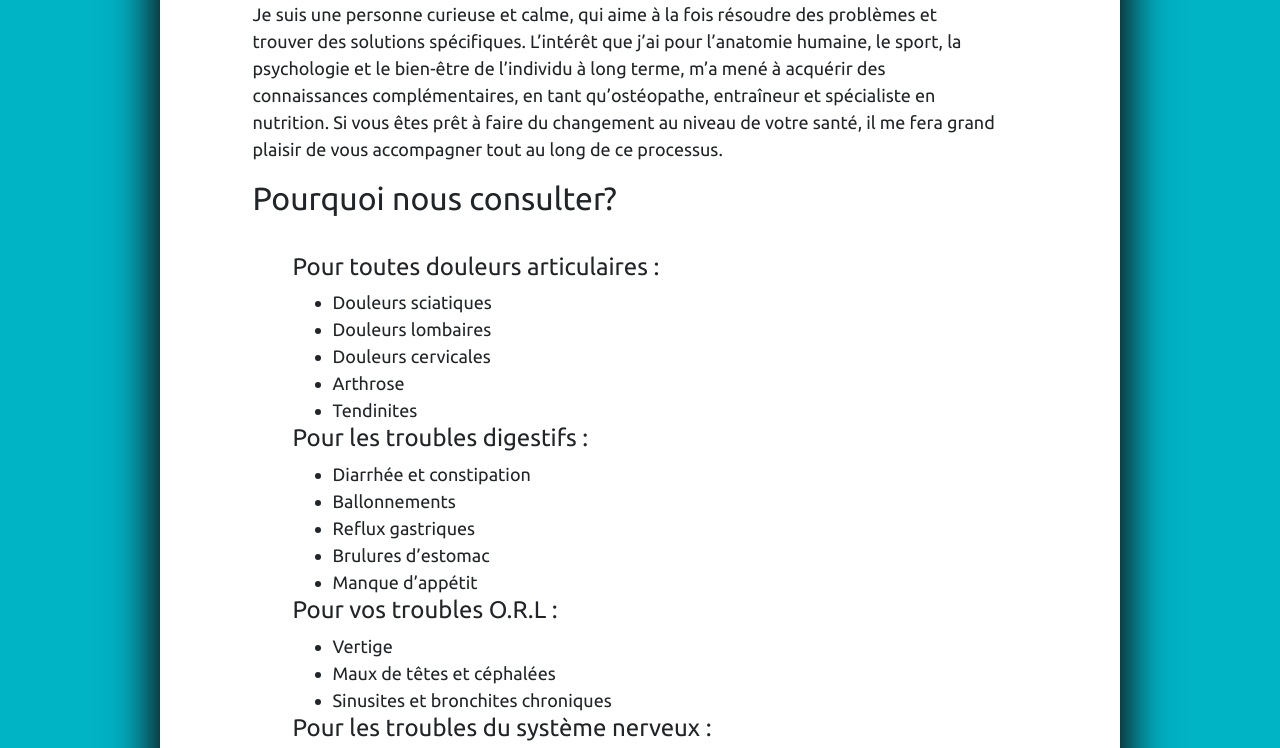
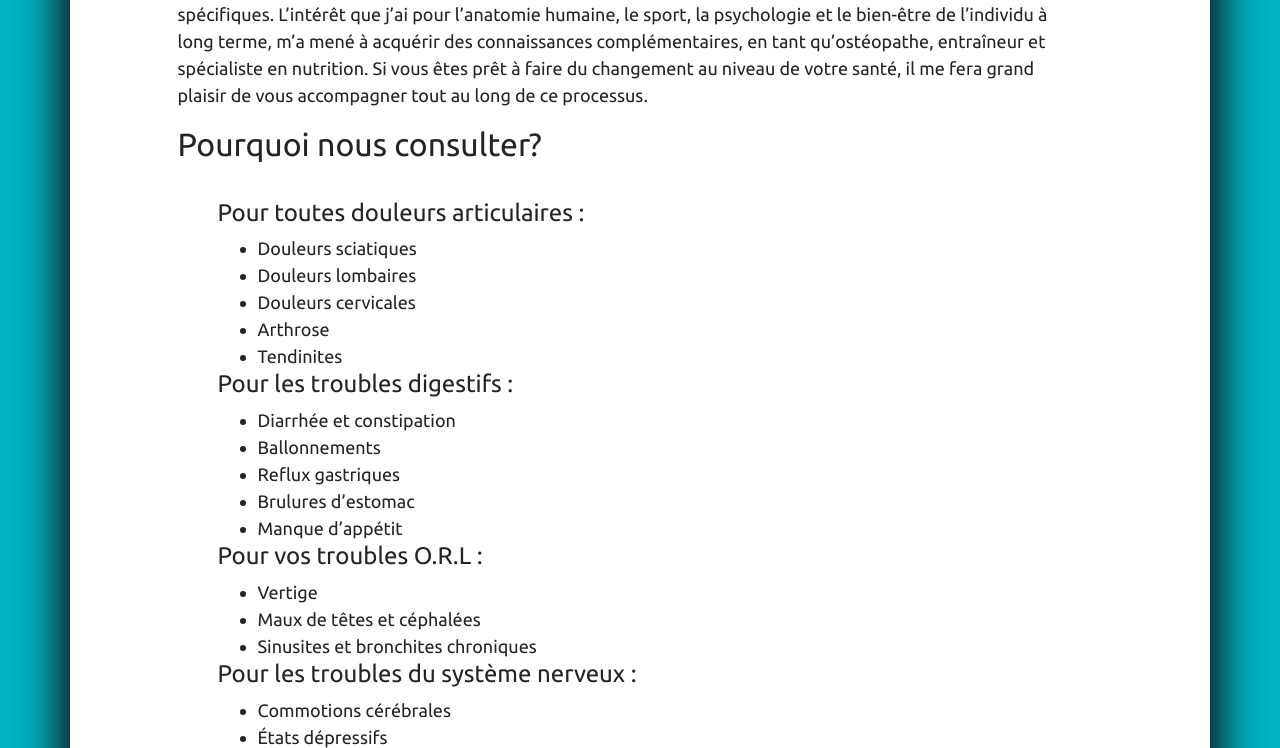
Before and after one commit to gabrielmercier96/patickProjet, a plain HTML site: page website/APropos.html in a window 1280 px wide. Shown: the part 761-1509 px from the top of the page. Drawn offline with nearby package versions, Linux system fonts and the light colour scheme.

Commit message:
v1.1
changer le container

```diff
--- a/website/stylesheet.css
+++ b/website/stylesheet.css
@@ -104,7 +104,7 @@ li{
 }*/
 
 .container{
-    max-width: 75%;
+    min-width: 75%;
     min-height: 100vh;
     background-color: white;
     box-shadow: 0 0 40px 10px #120C0D;
```
